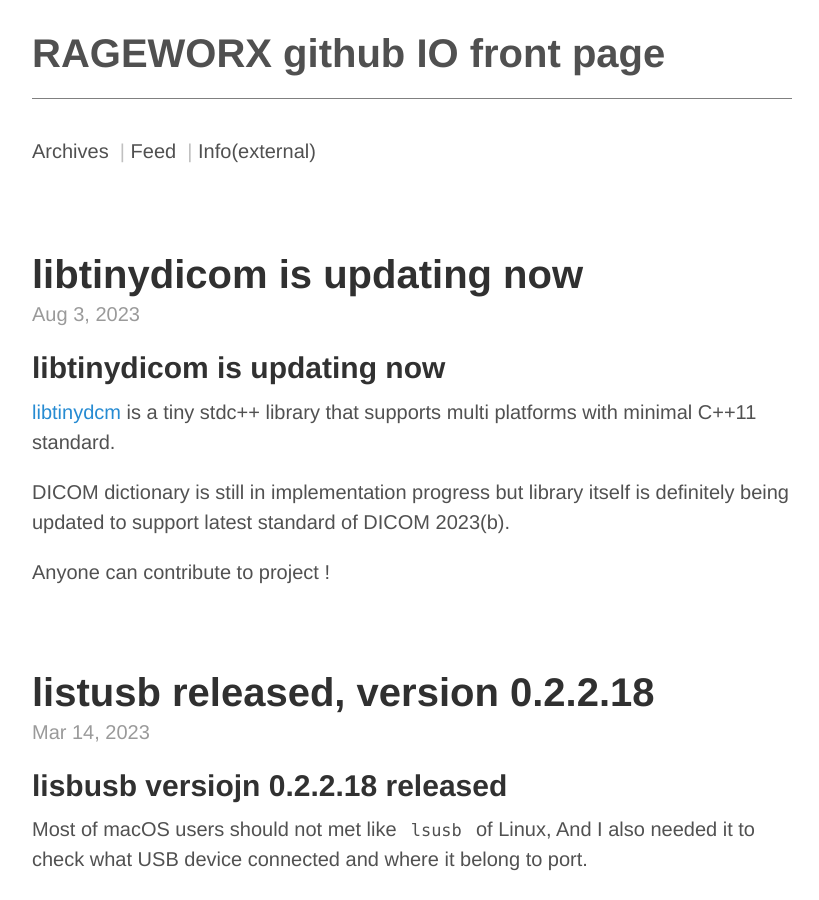
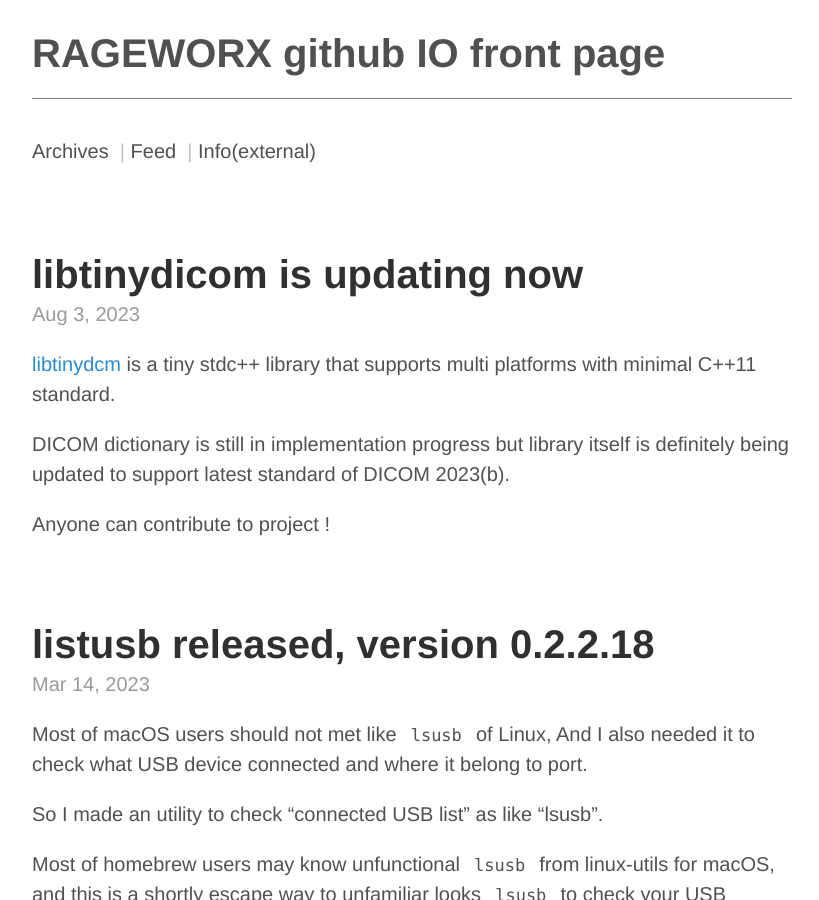
Before and after one commit to rageworx/rageworx.github.io, a Jekyll site: the page built from index.html, in a window 1280 px wide and 900 px high. Shown: the whole window, without its empty margins (228-1047 px from the left). Built offline with Jekyll 4.4.1, drawn with Linux system fonts in a browser that asks for light colours.

Commit message:
posts updated to remove displaying titles again.

```diff
--- a/_posts/2023-03-14-listusb-release.md
+++ b/_posts/2023-03-14-listusb-release.md
@@ -2,8 +2,6 @@
 layout: post
 title: "listusb released, version 0.2.2.18"
 ---
-
-## lisbusb versiojn 0.2.2.18 released
 
 Most of macOS users should not met like `lsusb` of Linux, And I also needed it to check what USB device connected and where it belong to port.
 
--- a/_posts/2023-08-03-libtinydcm-updating.md
+++ b/_posts/2023-08-03-libtinydcm-updating.md
@@ -2,8 +2,6 @@
 layout: post
 title: "libtinydicom is updating now"
 ---
-
-## libtinydicom is updating now
 
 [libtinydcm ](https://github.com/rageworx/libtinydicom) is a tiny stdc++ library that supports multi platforms with minimal C++11 standard.
 
```
